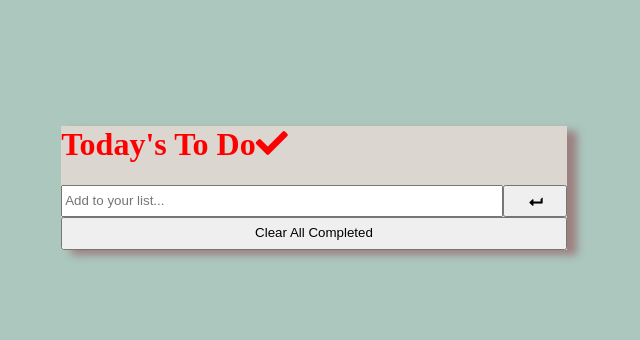
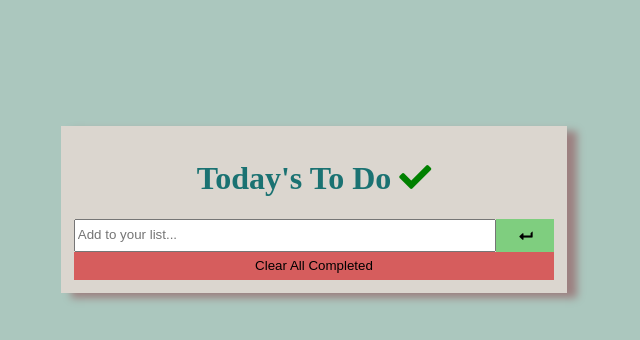
Before and after one commit to brytebee/To-do_, a website built with webpack: page src/index.html in a window 1280 px wide. Shown: the whole page, without its empty margins (326-966 px from the left). Built offline with nearby package versions, Linux system fonts and the light colour scheme.

Commit message:
Add a little styling

```diff
--- a/src/index.html
+++ b/src/index.html
@@ -11,14 +11,14 @@
 
 <body>
   <div class="card">
-    <h1>Today's To Do<i class="fas fa-check"></i></h1>
+    <h1>Today's To Do <i class="fas fa-check success"></i></h1>
     <span class="addSpan d-flex parent-flex">
       <input type="text" name="addItem" class="addList double-line-height child-flex-large"
         placeholder="Add to your list...">
-      <button class="addBtn child-flex-small"><i class="fas fa-level-down-alt fa-rotate-90"></i></button>
+      <button class="addBtn child-flex-small bg-success"><i class="fas fa-level-down-alt fa-rotate-90"></i></button>
     </span>
     <div id="root"></div>
-    <button class="clear max-width double-line-height">Clear All Completed</button>
+    <button class="clear max-width double-line-height bg-danger">Clear All Completed</button>
   </div>
   <script src="./src/index.js"></script>
 </body>
--- a/src/module/display.js
+++ b/src/module/display.js
@@ -26,19 +26,21 @@ const display = (array) => {
     descriptionSpan.textContent = item.description;
 
     const iconsDiv = document.createElement('div');
-    iconsDiv.className = 'child-flex-small';
+    iconsDiv.className = 'd-flex child-flex-small';
 
     const optionsSpan = document.createElement('span');
     optionsSpan.className = 'options';
     optionsSpan.innerHTML = '<i class="fas fa-ellipsis-v"></i>';
 
     const trashSpan = document.createElement('span');
-    trashSpan.className = 'trash hidden';
+    trashSpan.className = 'trash hidden child-flex-small danger';
     trashSpan.innerHTML = '<i class="fa fa-trash" aria-hidden="true"></i>';
 
     const taskCompleteSpan = document.createElement('span');
-    taskCompleteSpan.className = 'done hidden';
+    taskCompleteSpan.className = 'done hidden child-flex-small success';
     taskCompleteSpan.innerHTML = '<i class="fas fa-check"></i>';
+
+    optionsSpan.addEventListener('click', (e) => visualChange(e, li, optionsSpan, taskCompleteSpan, trashSpan, array));
 
     descriptionSpan.addEventListener('keyup', () => editItem(array, item, descriptionSpan));
 
--- a/src/style.css
+++ b/src/style.css
@@ -1,6 +1,10 @@
 body {
-  color: red;
   background-color: rgb(171, 199, 190);
+}
+
+h1 {
+  text-align: center;
+  color: rgb(26, 114, 114);
 }
 
 ul {
@@ -11,8 +15,13 @@ li {
   list-style: none;
 }
 
+button {
+  border: none;
+}
+
 .card {
   margin: 10% 30%;
+  padding: 1%;
   background-color: rgb(219, 214, 207);
   box-shadow: 10px 5px 8px #9c8080;
 }
@@ -52,3 +61,30 @@ li {
 .strike-out {
   text-decoration: line-through;
 }
+
+.success {
+  color: green;
+}
+
+.bg-success {
+  background-color: rgb(127, 206, 127);
+}
+
+.bg-success:hover {
+  background-color: green;
+  font-size: 1.4em;
+}
+
+.danger {
+  color: red;
+}
+
+.bg-danger {
+  background-color: rgb(214, 93, 93);
+}
+
+.bg-danger:hover {
+  background-color: red;
+  color: white;
+  font-size: 1em;
+}
```
